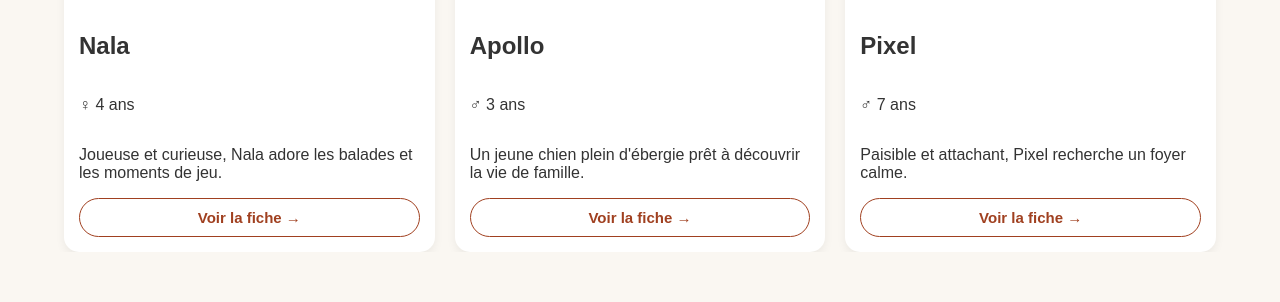
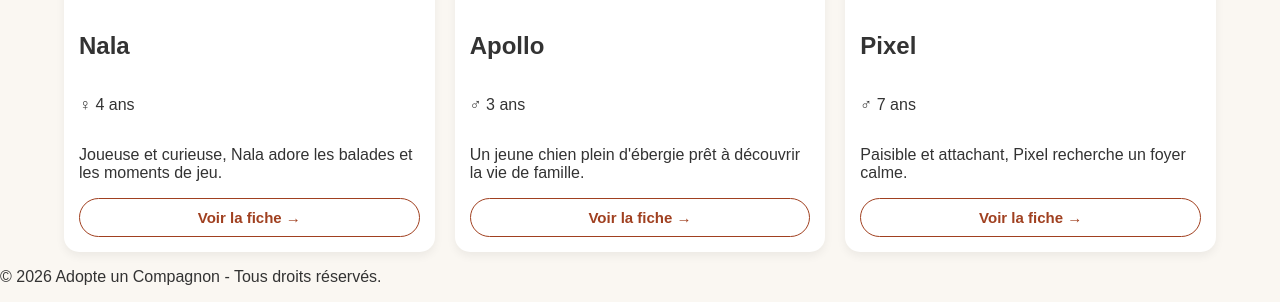
Before and after one commit to abdel20-web/projet-adoption-animaux, a plain HTML site: page adoption.html in a window 1280 px wide. Shown: the part 1323-1625 px from the top of the page. Before the commit the page ends 1575 px from the top, so only its background shows below. Drawn offline with Linux system fonts and the light colour scheme.

Commit message:
Add files via upload

```diff
--- a/adoption.html
+++ b/adoption.html
@@ -16,6 +16,8 @@
             <ul>
                 <li><a href="index.html" id="accueil">Accueil</a></li>
                 <li><a href="adoption.html" id="adoption">Adoption</a></li>
+                <li><a href="stories.html" id="stories">Success stories</a></li>
+                <li><a href="sources.html" id="sources">Sources</a></li>
                 <li><a href="contact.html" id="contact">Contact</a></li>
             </ul>
         </nav>
@@ -238,5 +240,12 @@
             </div>
         </div>
     </main>
+
+    <footer>
+        <div id="footer-container">
+            <p>© 2026 Adopte un Compagnon - Tous droits réservés.</p>
+        </div>
+    </footer>
+
     </body>
 </html>
```
Lines whose indentation alone changed are shown as unchanged.
